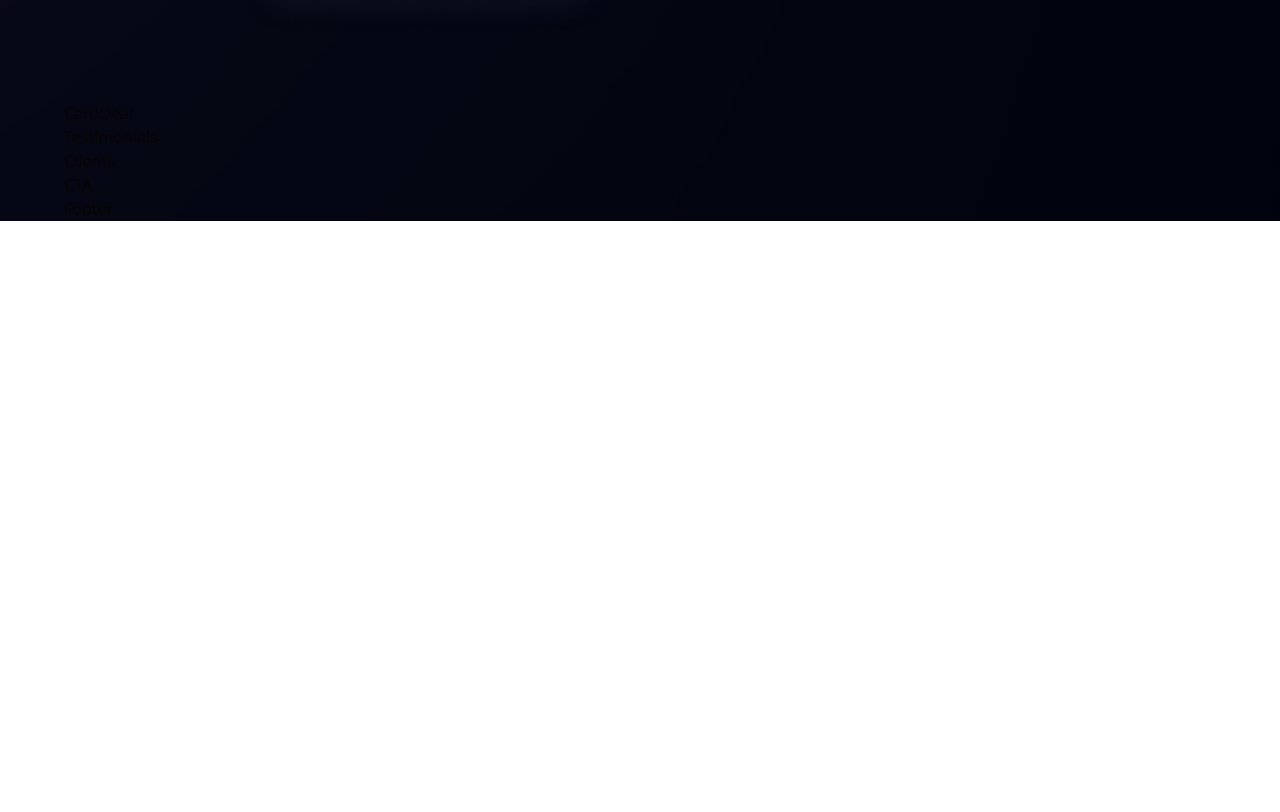
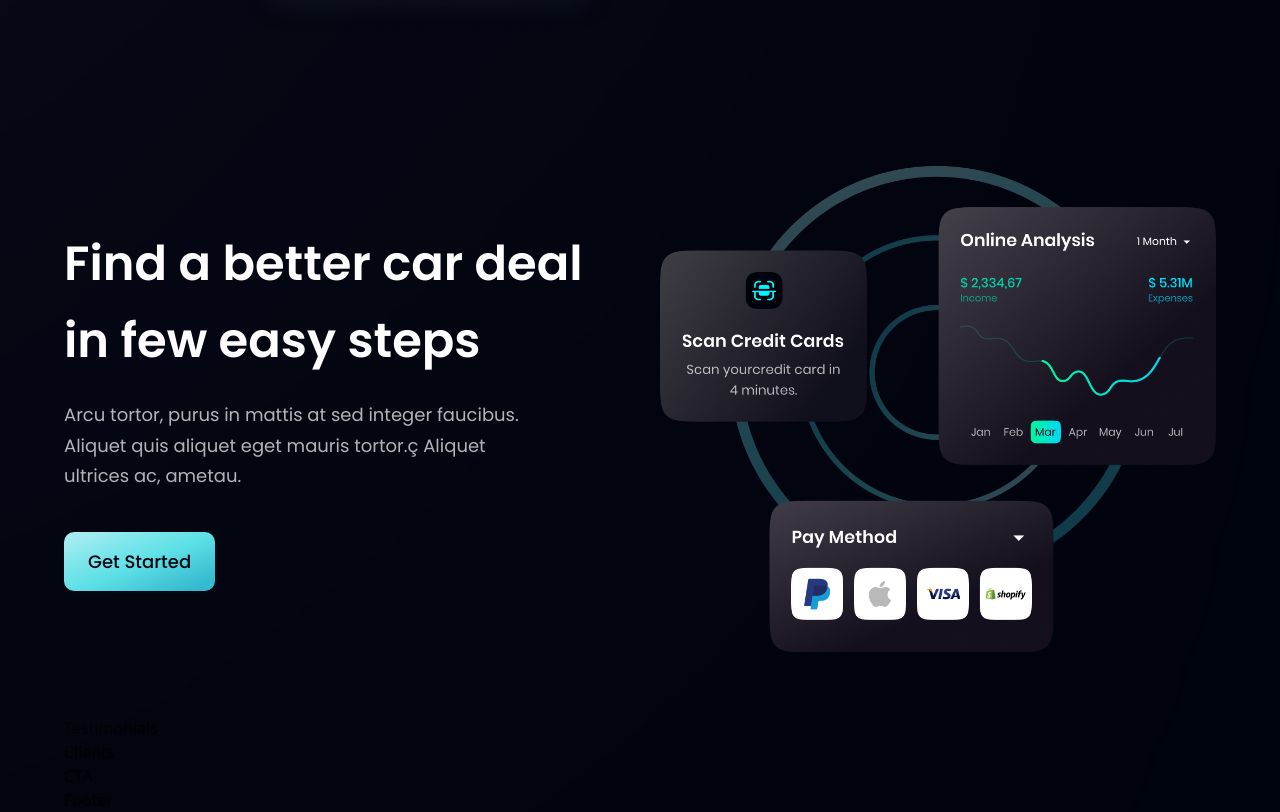
Before and after one commit to byksy/modern_bank_app, a React app: page / in a window 1280 px wide. Shown: the part 2088-2900 px from the top of the page. Before the commit the page ends 2309 px from the top, so only its background shows below. Built offline with nearby package versions, Linux system fonts and the light colour scheme; the HTML template or start-up script is replaced by a standard one.

Commit message:
add : CardDeal part

```diff
--- a/src/components/Button.jsx
+++ b/src/components/Button.jsx
@@ -1,11 +1,10 @@
-import React from 'react'
-
 const Button = ({styles}) => {
-  return (
-    <button type="button" className={`py-4 px-6 bg-blue-gradient font-poppins font-medium text-[18px] text-primary outline-none ${styles} `}>
-      Get Started
-    </button>
-  )
+    return (
+        <button type="button"
+                className={`py-4 px-6 bg-blue-gradient font-poppins font-medium text-[18px] text-primary outline-none ${styles} rounded-[10px]`}>
+            Get Started
+        </button>
+    )
 }
 
 export default Button
--- a/src/components/CardDeal.jsx
+++ b/src/components/CardDeal.jsx
@@ -1,9 +1,23 @@
-import React from 'react'
+import {card} from '../assets'
+import styles, {layout} from "../style";
+import Button from "./Button";
 
-const CardDeal = () => {
-  return (
-    <div>CardDeal</div>
-  )
-}
+const CardDeal = () => (
+    <section className={layout.section}>
+        <div className={layout.sectionInfo}>
+            <h2 className={styles.heading2}>Find a better car deal <br className="sm:block hidden"/> in few easy steps
+            </h2>
+            <p className={`${styles.paragraph} max-w-[470px] mt-5`}>
+                Arcu tortor, purus in mattis at sed integer faucibus. Aliquet quis aliquet eget mauris tortor.ç Aliquet
+                ultrices ac, ametau.
+            </p>
+            <Button styles="mt-10"/>
+        </div>
+        <div className={layout.sectionImg}>
+            <img src={card} alt="card" className="w-[100%] h-[100%]"/>
+        </div>
+    </section>
+)
+
 
 export default CardDeal
```
Also changed, not shown: src/components/Business.jsx (+7 -7 lines).
